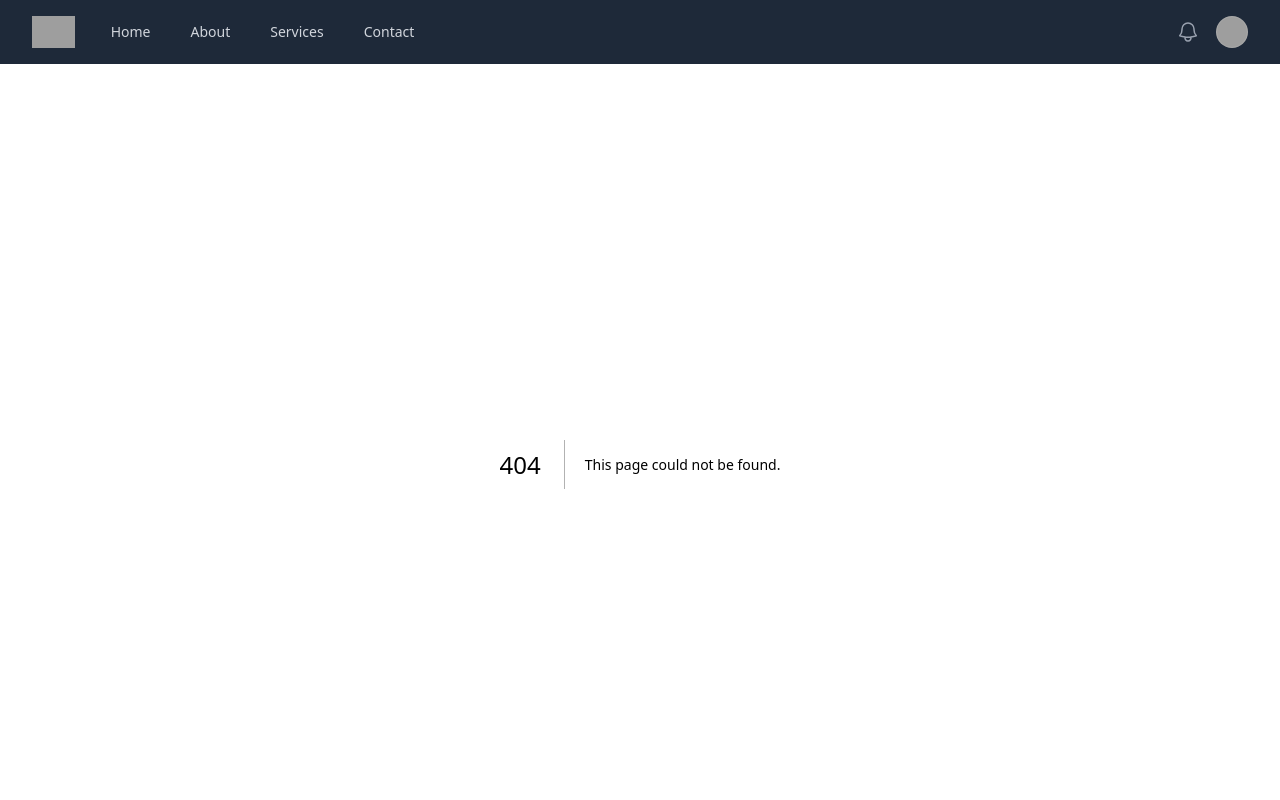
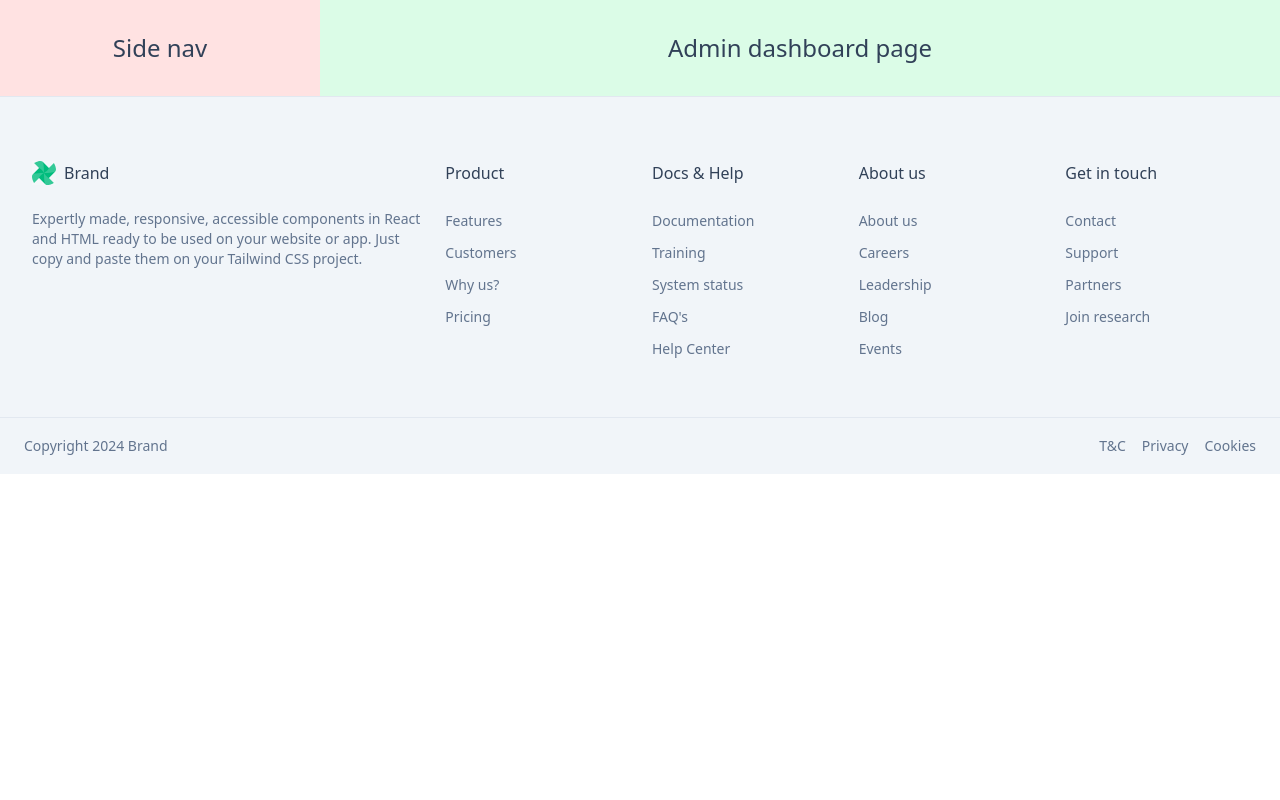
Before and after one commit to WalidurTanjim/nextjs-app-ph, a Next.js app: page /admin-dashboard in a window 1280 px wide. Before the commit this address had no page. Shown: the top 800 px of the page. Built offline with nearby package versions, Linux system fonts and the light colour scheme; grey boxes are pictures that could not be loaded.

Commit message:
Create another layout for dashboard & make this navbar conditional for dashboard

```diff
--- /dev/null
+++ b/src/app/(dashboard)/layout.jsx
@@ -0,0 +1,19 @@
+import React from 'react';
+
+const DashboardLayout = ({children}) => {
+    return (
+        <div className='dashboardLayout'>
+            <div className='grid grid-cols-12 w-full'>
+                <div className='col-span-3 bg-red-100 py-8'>
+                    <h1 className='text-center text-2xl text-slate-700 font-medium'>Side nav</h1>
+                </div>
+
+                <div className='col-span-9 bg-green-100'>
+                    <h1 className='text-center text-2xl text-slate-700 font-medium'>{children}</h1>
+                </div>
+            </div>
+        </div>
+    );
+};
+
+export default DashboardLayout;
--- a/src/shared/Navbar/Navbar.jsx
+++ b/src/shared/Navbar/Navbar.jsx
@@ -1,6 +1,8 @@
+"use client"
 import { Disclosure, DisclosureButton, DisclosurePanel, Menu, MenuButton, MenuItem, MenuItems } from '@headlessui/react'
 import { Bars3Icon, BellIcon, XMarkIcon } from '@heroicons/react/24/outline'
 import Link from 'next/link';
+import { usePathname } from 'next/navigation';
 
 const navigation = [
     { name: 'Home', href: '/', current: false },
@@ -14,6 +16,10 @@ function classNames(...classes) {
 }
 
 const Navbar = () => {
+    const pathname = usePathname();
+    // console.log(pathname, pathname.includes('dashboard'));
+
+    if(!pathname.includes('dashboard')){
         return (
             <Disclosure
                 as="nav"
@@ -126,6 +132,9 @@ const Navbar = () => {
                 </DisclosurePanel>
             </Disclosure>
         );
+    }else{
+        return <></>
+    }
 };
 
 export default Navbar;
```
Also changed, not shown: src/app/(authPages)/signin/page.jsx (renamed from src/app/(authPages)/SignIn/SignIn.jsx), src/app/(authPages)/signup/page.jsx (renamed from src/app/(authPages)/SignUp/SignUp.jsx), src/app/(dashboard)/admin-dashboard/page.jsx (renamed from src/app/(dashboard)/AdminDashboard/AdminDashboard.jsx), src/app/(dashboard)/user-dashboard/page.jsx (renamed from src/app/(dashboard)/UserDashboard/UserDashboard.jsx). Lines whose indentation alone changed are shown as unchanged.
